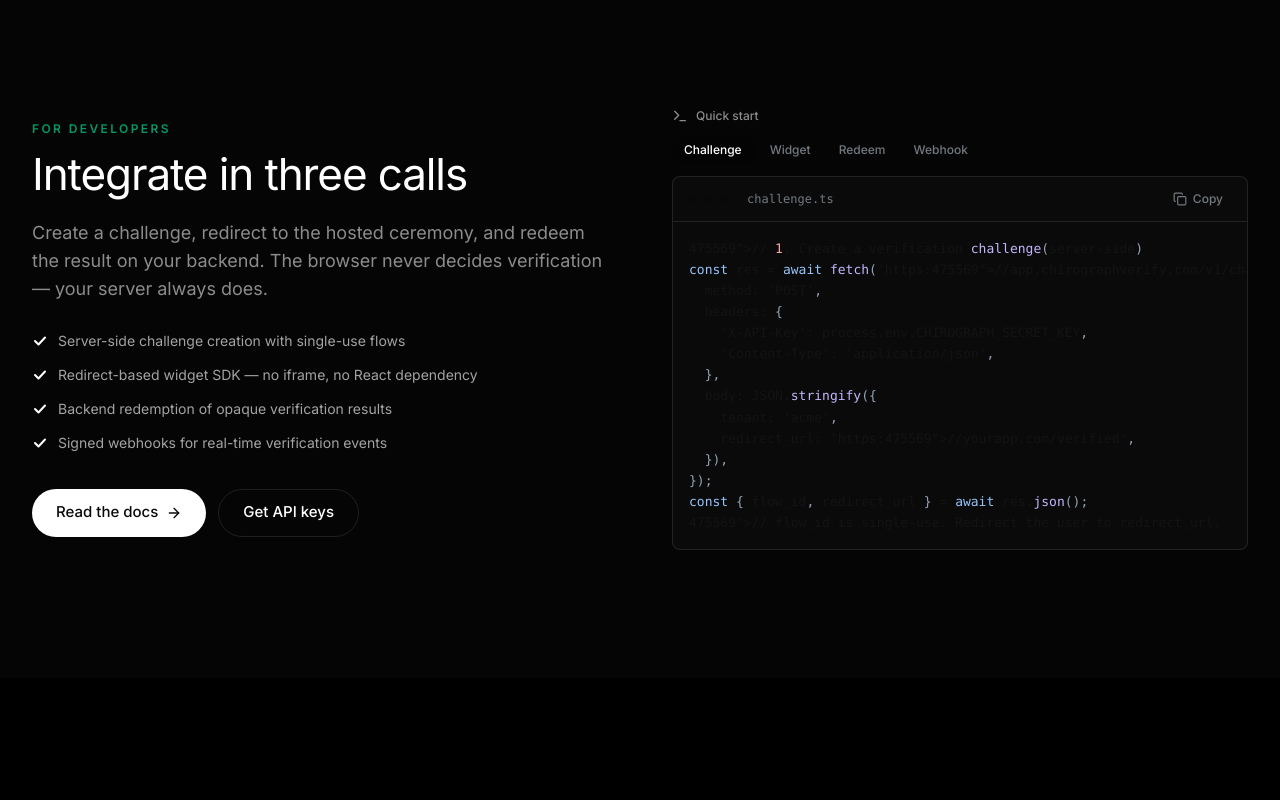
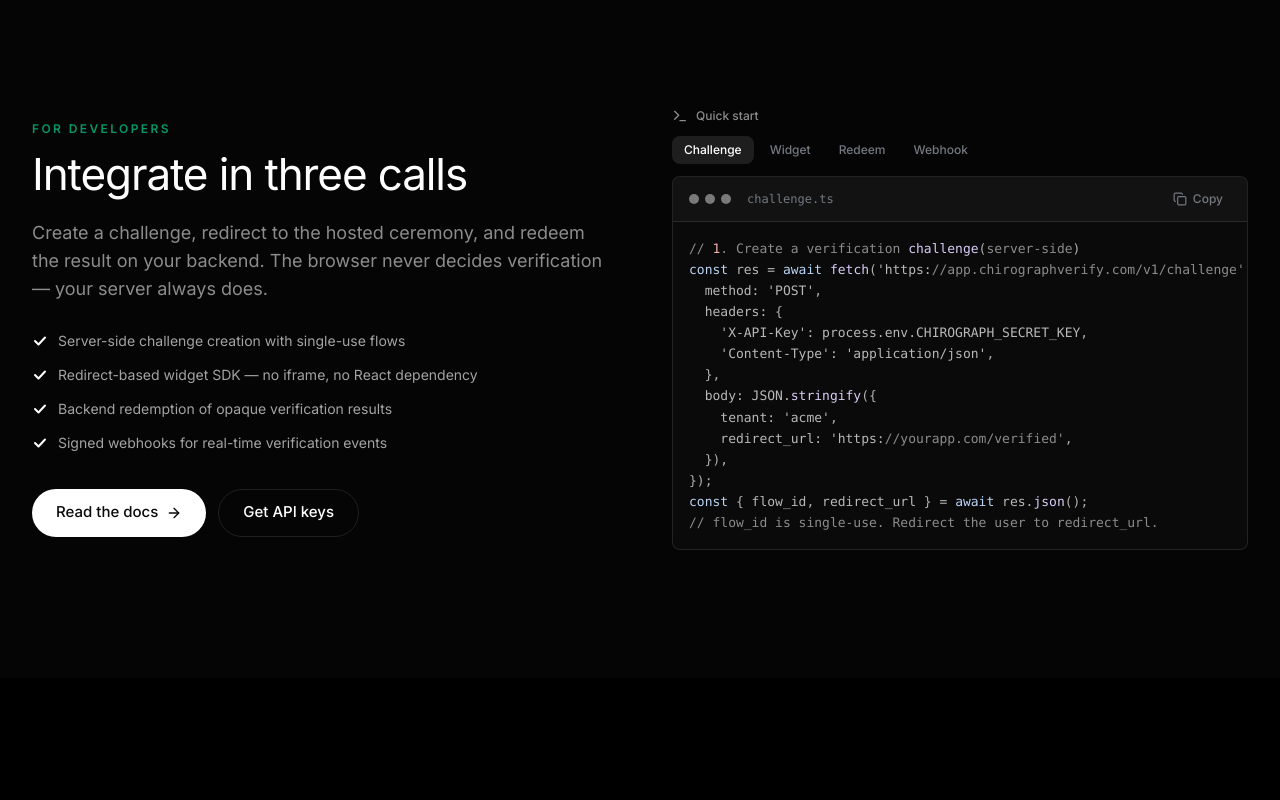
Before and after one commit to Dankigo20/chirographverifymarketing, a React (Vite) app: page / in a window 1280 px wide. Shown: the part 4840-5640 px from the top of the page. Built offline with nearby package versions, Linux system fonts and the light colour scheme; no server answers.

Commit message:
fix: restore readable text on black and remove the footer watermark

```diff
--- a/src/components/dashboard/pages/AnalyticsPage.tsx
+++ b/src/components/dashboard/pages/AnalyticsPage.tsx
@@ -16,7 +16,7 @@ export function AnalyticsPage({ navigate }: { navigate: NavigateFn }) {
       <DashboardCard title="Verification trends" description="Daily verification volume over the last 30 days.">
         <div className="flex h-64 items-center justify-center rounded-xl border border-dashed border-ink-300 bg-white/[0.02]">
           <div className="text-center">
-            <BarChart3 className="mx-auto h-10 w-10 text-ink-300" />
+            <BarChart3 className="mx-auto h-10 w-10 text-ink-500" />
             <p className="mt-3 text-sm font-medium text-ink-500">No analytics data yet</p>
             <p className="mt-1 text-xs text-ink-400">
               Analytics charts will populate once verification data is available from the backend.
--- a/src/components/navigation/Footer.tsx
+++ b/src/components/navigation/Footer.tsx
@@ -10,8 +10,6 @@ export function Footer({ navigate }: FooterProps) {
 
   return (
     <footer className="relative overflow-hidden border-t border-ink-200 bg-ink-50">
-      {/* Oversized ghosted mark behind the footer, as on the reference. */}
-      <div className="bg-watermark pointer-events-none absolute inset-x-0 top-10 h-[420px]" aria-hidden="true" />
       <div className="container-page relative py-20 lg:py-24">
         <div className="grid gap-10 lg:grid-cols-12">
           {/* Brand */}
--- a/src/components/ui/CodeBlock.tsx
+++ b/src/components/ui/CodeBlock.tsx
@@ -43,13 +43,13 @@ export function CodeBlock({
     >
       {(filename || language) && (
         <div
-          className={`flex items-center justify-between border-b px-4 py-2.5 ${dark ? 'border-white/10 bg-surface/[0.02]' : 'border-ink-200 bg-ink-100'}`}
+          className={`flex items-center justify-between border-b px-4 py-2.5 ${dark ? 'border-white/10 bg-white/[0.03]' : 'border-ink-200 bg-ink-100'}`}
         >
           <div className="flex items-center gap-2">
             <div className="flex gap-1.5">
-              <span className={`h-2.5 w-2.5 rounded-full ${dark ? 'bg-black/15' : 'bg-ink-300'}`} />
-              <span className={`h-2.5 w-2.5 rounded-full ${dark ? 'bg-black/15' : 'bg-ink-300'}`} />
-              <span className={`h-2.5 w-2.5 rounded-full ${dark ? 'bg-black/15' : 'bg-ink-300'}`} />
+              <span className={`h-2.5 w-2.5 rounded-full ${dark ? 'bg-ink-400' : 'bg-ink-300'}`} />
+              <span className={`h-2.5 w-2.5 rounded-full ${dark ? 'bg-ink-400' : 'bg-ink-300'}`} />
+              <span className={`h-2.5 w-2.5 rounded-full ${dark ? 'bg-ink-400' : 'bg-ink-300'}`} />
             </div>
             {filename && (
               <span className={`ml-2 font-mono text-xs ${dark ? 'text-secondary' : 'text-ink-500'}`}>
@@ -68,13 +68,13 @@ export function CodeBlock({
         </div>
       )}
       <div className="code-scroll overflow-x-auto">
-        <pre className={`p-4 text-[13px] leading-relaxed ${dark ? 'text-ink-200' : 'text-ink-800'}`}>
+        <pre className={`p-4 text-[13px] leading-relaxed ${dark ? 'text-ink-700' : 'text-ink-800'}`}>
           <code className="font-mono">
             {lines.map((line, i) => (
               <div key={i} className="flex">
                 {showLineNumbers && (
                   <span
-                    className={`mr-4 inline-block w-6 shrink-0 select-none text-right ${dark ? 'text-ink-600' : 'text-secondary'}`}
+                    className={`mr-4 inline-block w-6 shrink-0 select-none text-right ${dark ? 'text-ink-500' : 'text-secondary'}`}
                   >
                     {i + 1}
                   </span>
@@ -102,12 +102,12 @@ function tokenize(line: string, lang: string, dark: boolean): string {
     .replace(/</g, '&lt;')
     .replace(/>/g, '&gt;');
 
-  const commentColor = dark ? '#475569' : '#94a3b8';
-  const stringColor = dark ? '#86efac' : '#16a34a';
-  const keywordColor = dark ? '#93c5fd' : '#2563eb';
-  const fnColor = dark ? '#c4b5fd' : '#7c3aed';
-  const numColor = dark ? '#fca5a5' : '#dc2626';
-  const punctColor = dark ? '#94a3b8' : '#64748b';
+  const commentColor = dark ? '#8C8C8C' : '#64748b';
+  const stringColor = dark ? '#7EE2B8' : '#16a34a';
+  const keywordColor = dark ? '#B9D4F5' : '#2563eb';
+  const fnColor = dark ? '#D9CCF7' : '#7c3aed';
+  const numColor = dark ? '#F3B0AC' : '#dc2626';
+  const punctColor = dark ? '#B0B0B0' : '#64748b';
 
   // Comments
   if (lang === 'bash' || lang === 'shell') {
@@ -174,10 +174,10 @@ export function CodeTabs({ tabs, dark = true }: { tabs: CodeTab[]; dark?: boolea
             className={`rounded-lg px-3 py-1.5 text-xs font-medium transition-colors ${
               active === i
                 ? dark
-                  ? 'bg-black/10 text-white'
+                  ? 'bg-white/10 text-white'
                   : 'bg-ink-100 text-ink-900'
                 : dark
-                  ? 'text-secondary hover:text-ink-200'
+                  ? 'text-secondary hover:text-ink-900'
                   : 'text-ink-500 hover:text-ink-700'
             }`}
           >
--- a/src/components/ui/SectionHeading.tsx
+++ b/src/components/ui/SectionHeading.tsx
@@ -39,7 +39,7 @@ export function SectionHeading({
       </h2>
       {description && (
         <p
-          className={`mt-5 text-base leading-relaxed ${dark ? 'text-ink-300' : 'text-ink-500'}`}
+          className={`mt-5 text-base leading-relaxed ${dark ? 'text-ink-500' : 'text-ink-500'}`}
         >
           {description}
         </p>
--- a/tailwind.config.js
+++ b/tailwind.config.js
@@ -18,7 +18,7 @@ export default {
           100: '#0A0A0A',  // raised surface
           200: '#141414',  // hairline border
           300: '#1F1F1F',  // stronger border
-          400: '#2E2E2E',
+          400: '#7A7A7A',  // subtle text / placeholders
           500: '#8C8C8C',  // muted body text
           600: '#A3A3A3',  // secondary body text
           700: '#B8B8B8',
```
Also changed, not shown: src/index.css (+0 -9 lines).
